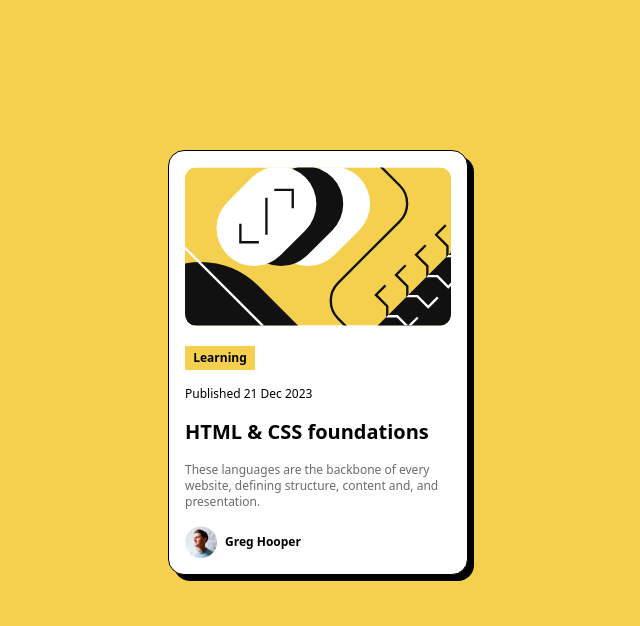
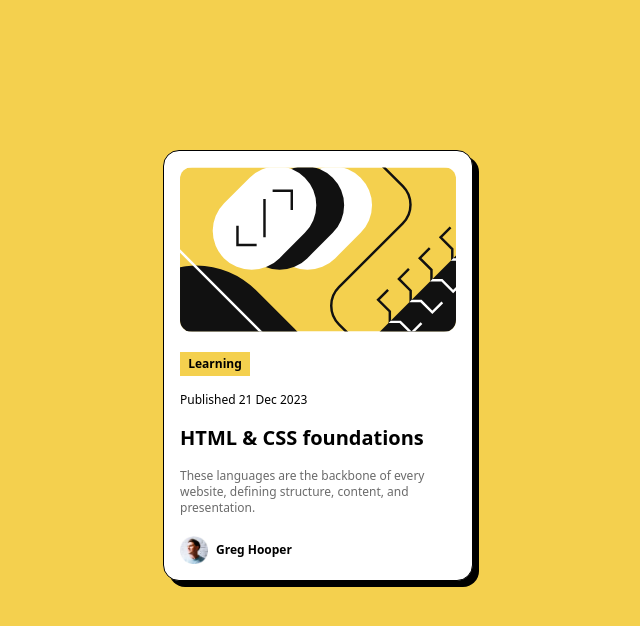
Before and after one commit to yvesplacide/projetFrontEndmentor1, a plain HTML site: page index.html in a window 1280 px wide. Shown: the whole page, without its empty margins (322-962 px from the left). Drawn offline with nearby package versions, Linux system fonts and the light colour scheme.

Commit message:
second commit

```diff
--- a/index.html
+++ b/index.html
@@ -25,7 +25,7 @@
   </head>
   <body class="bg-[#f4d04e] text-sm font-figtree">
     <div
-      class="border w-[300px] bg-white m-auto mt-[150px] rounded-2xl p-4 flex flex-col gap-5 shadow-[6px_6px_rgba(0,0,0,5)]"
+      class="border w-[310px] bg-white m-auto mt-[150px] rounded-2xl p-4 flex flex-col gap-5 shadow-[6px_6px_rgba(0,0,0,5)]"
     >
       <div class="">
         <img
@@ -44,13 +44,13 @@
         </h1>
         <p class="text-gray text-xs">
           These languages are the backbone of every website, defining structure,
-          content and, and presentation.
+          content, and presentation.
         </p>
-        <div class="flex items-center gap-2">
+        <div class="flex items-center gap-2 mt-1">
           <img
             src="assets/images/image-avatar.webp"
             alt="Greg Hooper"
-            class="w-[32px] h-[32px]"
+            class="w-[28px] h-[28px]"
           />
           <p class="text-xs font-bold">Greg Hooper</p>
         </div>
```
